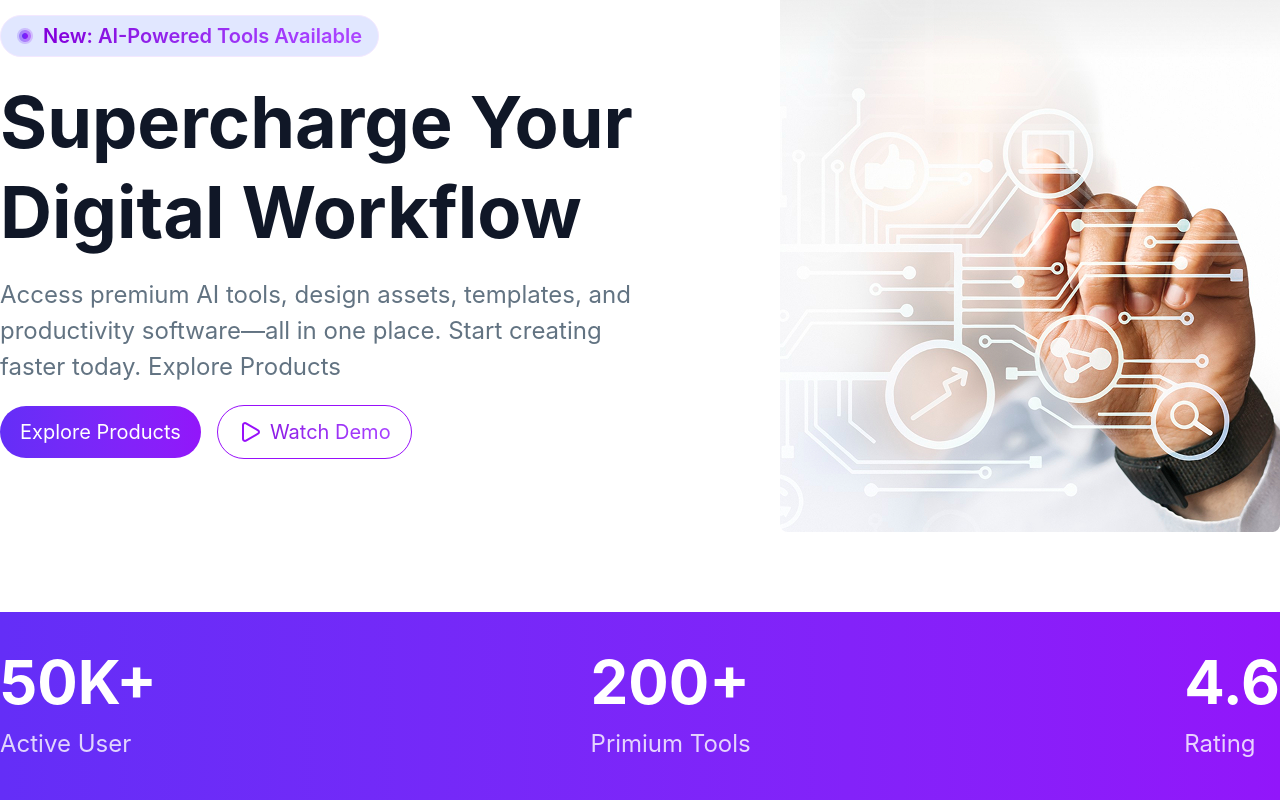
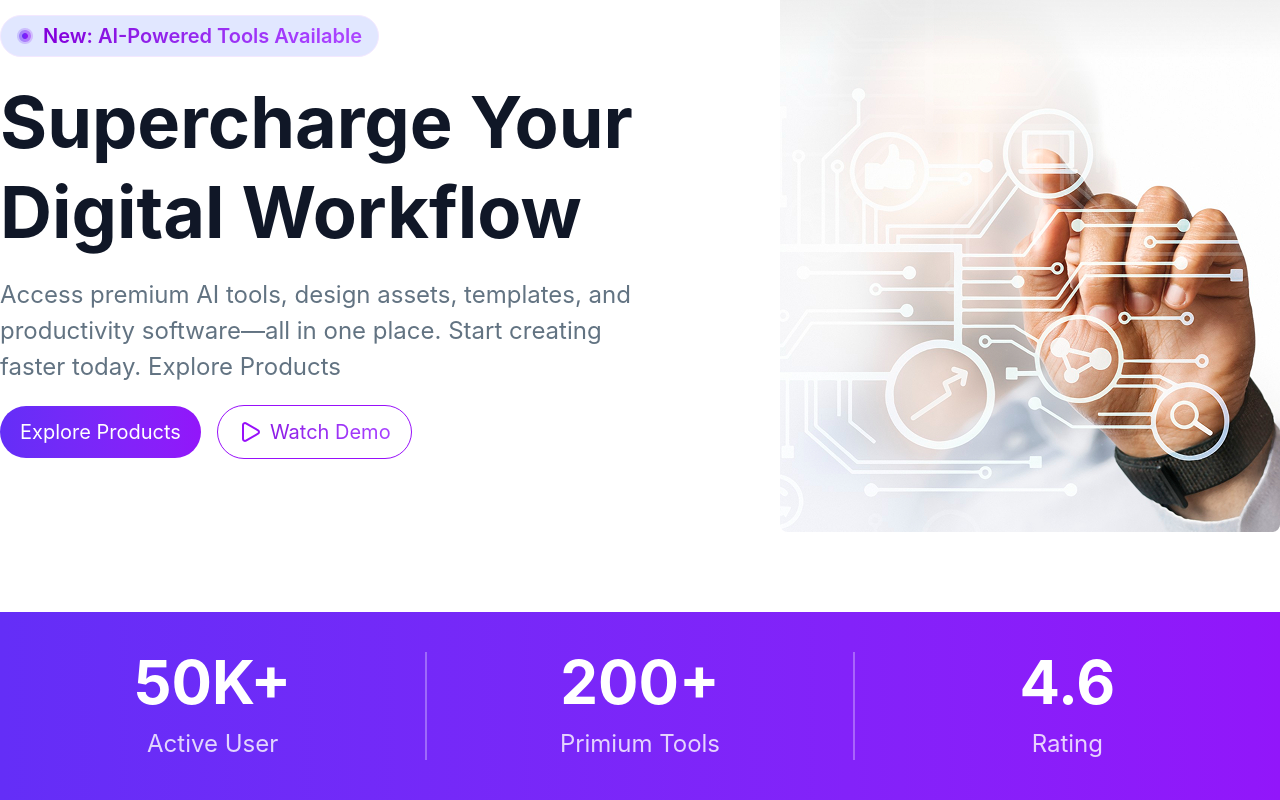
Before and after one commit to karimul-New-172/digitools-platform, a React (Vite) app: page / in a window 1280 px wide. Shown: the part 230-1030 px from the top of the page. Built offline with nearby package versions, Linux system fonts and the light colour scheme.

Commit message:
added divider in stats items

```diff
--- a/src/components/Stats/Stats.jsx
+++ b/src/components/Stats/Stats.jsx
@@ -3,16 +3,16 @@ import React from 'react';
 const Stats = () => {
     return (
         <div className='bg-linear-to-r from-[#642ef7] to-[#9216fa] text-white mt-20 py-10'>
-            <div className='flex justify-between items-center container mx-auto'>
-                <div className="active-user space-y-4">
+            <div className='flex justify-between container mx-auto'>
+                <div className="active-user space-y-4 text-center flex-1 border-r-2 border-white/30">
                     <h2 className='text-6xl font-bold'>50K+</h2>
                     <p className='text-2xl text-white/80'>Active User</p>
                 </div>
-                <div className="premium-tools space-y-4">
+                <div className="premium-tools space-y-4 text-center flex-1 border-r-2 border-white/30">
                     <h2 className='text-6xl font-bold'>200+</h2>
                     <p className='text-2xl text-white/80'>Primium Tools</p>
                 </div>
-                <div className="ratings space-y-4">
+                <div className="ratings space-y-4 text-center flex-1">
                     <h2 className='text-6xl font-bold'>4.6</h2>
                     <p className='text-2xl text-white/80'>Rating</p>
                 </div>
```
